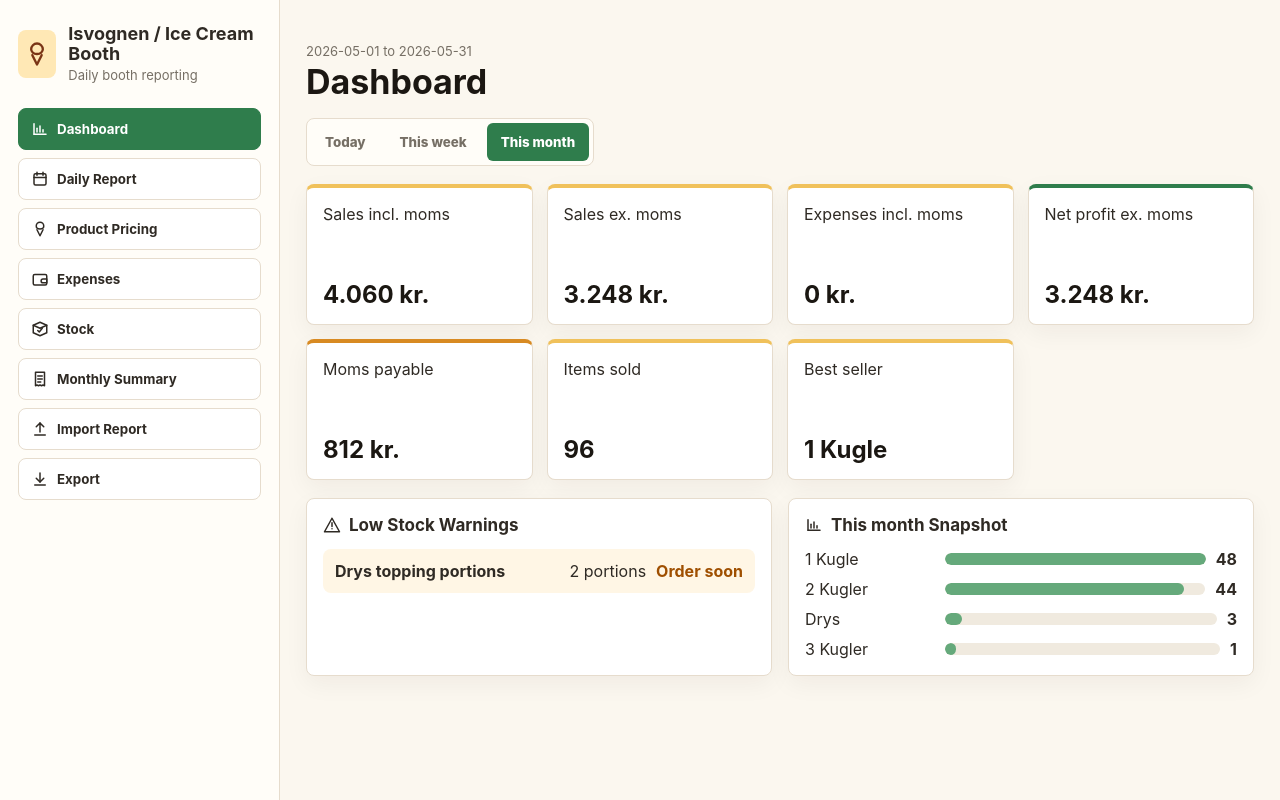
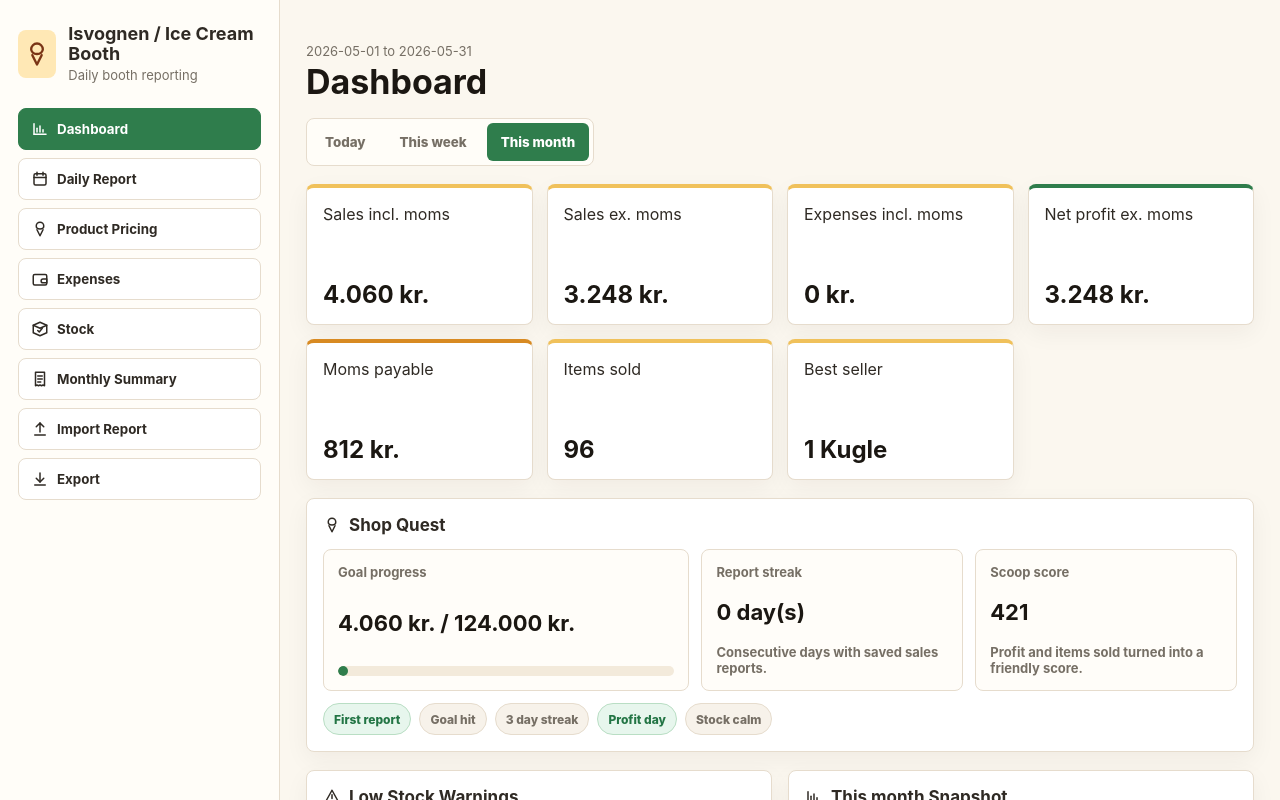
Before and after one commit to benjaminmarcojensen-hue/ice-cream-booth, a React (Vite) app: page / in a window 1280 px wide. Shown: the top 800 px of the page. Built offline with nearby package versions, Linux system fonts and the light colour scheme.

Commit message:
Add shop quest gamification

```diff
--- a/scripts/smoke-ui.ts
+++ b/scripts/smoke-ui.ts
@@ -6,11 +6,12 @@ const page = await browser.newPage({ viewport: { width: 1366, height: 900 } })
 
 await page.goto('http://127.0.0.1:5173/', { waitUntil: 'commit', timeout: 10000 })
 await page.getByRole('button', { name: 'Dashboard' }).waitFor({ timeout: 20000 })
+const text = async () => ((await page.textContent('body')) ?? '').replace(/\s+/g, ' ')
+assert((await text()).includes('Shop Quest'), 'Dashboard should show the gamified Shop Quest panel')
 await page.getByRole('button', { name: 'Daily Report' }).click()
 await page.locator('input[type="date"]').fill('2026-05-23')
 
 await page.getByText('Total revenue').waitFor()
-const text = async () => ((await page.textContent('body')) ?? '').replace(/\s+/g, ' ')
 assert((await text()).includes('4.060,00 kr.'), 'Seeded 23/05/2026 revenue should show 4.060,00 kr.')
 assert((await text()).includes('812,00 kr.'), 'Seeded 23/05/2026 sales VAT should show 812,00 kr.')
 
--- a/scripts/verify.ts
+++ b/scripts/verify.ts
@@ -1,5 +1,5 @@
 import assert from 'node:assert/strict'
-import { calculateDateRangeSummary, calculateReportTotals, calculateStock, getLowStockItems, getMonthRange, getWeekRange } from '../src/calculations.ts'
+import { calculateDateRangeSummary, calculateReportTotals, calculateStock, countDaysInclusive, getLowStockItems, getMonthRange, getReportStreak, getWeekRange } from '../src/calculations.ts'
 import { expenseTypes, seedData } from '../src/data.ts'
 import { dailyReportsRows, expensesRows, monthlySummaryRows, pricingRows, stockMovementRows, stockRows } from '../src/exporters.ts'
 import { parseDailyReportText } from '../src/parser.ts'
@@ -19,7 +19,10 @@ approx(exampleTotals.netProfit, 3248, '23/05/2026 net profit ex. moms should be
 
 assert.deepEqual(getMonthRange('2026-05-23'), { start: '2026-05-01', end: '2026-05-31' }, 'Month range should use local calendar dates')
 assert.deepEqual(getWeekRange('2026-05-23'), { start: '2026-05-18', end: '2026-05-24' }, 'Week range should run Monday to Sunday')
+assert.equal(countDaysInclusive('2026-05-18', '2026-05-24'), 7, 'Inclusive day count should support dashboard goals')
+assert.equal(getReportStreak(seedData.dailyReports, '2026-05-23'), 1, 'Report streak should count consecutive report days')
 assert.equal(calculateDateRangeSummary(seedData, '2026-05-18', '2026-05-24').totalRevenue, 4060, 'Date range dashboard summary should include the seed report')
+assert.equal(seedData.settings.dailyRevenueGoal, 4000, 'Seed settings should include a daily sales goal')
 assert(expenseTypes.includes('Cash register system'), 'Expense types should include cash register system')
 assert(seedData.recurringExpenses.some((expense) => expense.type === 'Cash register system'), 'Seed data should include a monthly cash register expense template')
 const expenseOnlySummary = calculateDateRangeSummary(
--- a/src/App.css
+++ b/src/App.css
@@ -160,6 +160,76 @@ button:disabled {
 
 .metric.warn {
   border-top-color: #d88a22;
+}
+
+.quest-grid {
+  display: grid;
+  grid-template-columns: 1.4fr 1fr 1fr;
+  gap: 12px;
+}
+
+.quest-card {
+  min-height: 112px;
+  padding: 14px;
+  border: 1px solid var(--line);
+  border-radius: 8px;
+  background: #fffdf9;
+  display: grid;
+  align-content: space-between;
+  gap: 8px;
+}
+
+.quest-card span,
+.quest-card small {
+  color: var(--muted);
+  font-size: 13px;
+  font-weight: 700;
+}
+
+.quest-card strong {
+  font-size: 22px;
+  color: var(--heading);
+}
+
+.quest-progress {
+  height: 10px;
+  overflow: hidden;
+  border-radius: 999px;
+  background: #f3eadb;
+}
+
+.quest-progress i {
+  display: block;
+  height: 100%;
+  max-width: 100%;
+  border-radius: inherit;
+  background: #2f7d4c;
+}
+
+.badge-row {
+  display: flex;
+  flex-wrap: wrap;
+  gap: 8px;
+  margin-top: 12px;
+}
+
+.achievement {
+  display: inline-flex;
+  min-height: 30px;
+  align-items: center;
+  padding: 0 10px;
+  border: 1px solid var(--line);
+  border-radius: 999px;
+  color: var(--muted);
+  background: #f7f2ea;
+  font-size: 12px;
+  font-weight: 800;
+}
+
+.achievement.unlocked {
+  color: #237545;
+  border-color: #b9dec4;
+  background: #e7f6ed;
 }
 
 .two-column,
@@ -621,6 +691,7 @@ td .subtle {
   .metrics-grid,
   .two-column,
   .chart-grid,
+  .quest-grid,
   .settings-grid,
   .cloud-settings,
   .flavor-grid,
--- a/src/App.tsx
+++ b/src/App.tsx
@@ -6,12 +6,14 @@ import {
   calculateMonthlySummary,
   calculateReportTotals,
   calculateStock,
+  countDaysInclusive,
   formatKr,
   formatNumber,
   getGufBucketPriceInclVat,
   getLowStockItems,
   getMonthRange,
   getProductCost,
+  getReportStreak,
   getWeekRange,
   monthKey,
   splitVat,
@@ -241,6 +243,8 @@ const recurringExpenseDate = (month: string, dayOfMonth: number) => {
   return `${month}-${day}`
 }
 
+const achievementUnlocked = (condition: boolean) => (condition ? 'unlocked' : 'locked')
+
 function App() {
   const [data, setData] = useState<AppData>(() => loadData())
   const [cloudConfig, setCloudConfig] = useState<CloudConfig>(() => loadCloudConfig())
@@ -334,11 +338,23 @@ function App() {
     () => calculateDateRangeSummary(data, dashboardRange.start, dashboardRange.end, dashboardRange.label),
     [dashboardRange.end, dashboardRange.label, dashboardRange.start, data],
   )
+  const lowStockItems = getLowStockItems(data)
+  const shopQuest = useMemo(() => {
+    const periodGoal = data.settings.dailyRevenueGoal * countDaysInclusive(dashboardRange.start, dashboardRange.end)
+    const goalProgress = periodGoal > 0 ? Math.min(1, dashboardSummary.totalRevenue / periodGoal) : 0
+    return {
+      periodGoal,
+      goalProgress,
+      reportStreak: getReportStreak(data.dailyReports),
+      scoopScore: Math.max(0, Math.round(dashboardSummary.netProfit / 10 + dashboardSummary.totalItems)),
+      completedReports: data.dailyReports.filter((report) => report.items.some((item) => item.quantity > 0)).length,
+      hasLowStock: lowStockItems.length > 0,
+    }
+  }, [dashboardRange.end, dashboardRange.start, dashboardSummary.netProfit, dashboardSummary.totalItems, dashboardSummary.totalRevenue, data.dailyReports, data.settings.dailyRevenueGoal, lowStockItems.length])
   const draftTotals = useMemo(
     () => calculateReportTotals(draftReport, data.products, draftExpenses, data.settings),
     [data.products, data.settings, draftExpenses, draftReport],
   )
-  const lowStockItems = getLowStockItems(data)
 
   const updateProduct = (productId: string, patch: Partial<Product>) => {
     setData((current) => ({
@@ -592,6 +608,37 @@ function App() {
               <Metric label="Items sold" value={formatNumber(dashboardSummary.totalItems, 0)} />
               <Metric label="Best seller" value={dashboardSummary.bestSellingProduct} />
             </div>
+
+            <Panel title="Shop Quest" icon={<IceCreamBowl size={18} />}>
+              <div className="quest-grid">
+                <div className="quest-card">
+                  <span>Goal progress</span>
+                  <strong>
+                    {formatKr(dashboardSummary.totalRevenue, 0)} / {formatKr(shopQuest.periodGoal, 0)}
+                  </strong>
+                  <div className="quest-progress" aria-label="Sales goal progress">
+                    <i style={{ width: `${Math.round(shopQuest.goalProgress * 100)}%` }} />
+                  </div>
+                </div>
+                <div className="quest-card">
+                  <span>Report streak</span>
+                  <strong>{formatNumber(shopQuest.reportStreak, 0)} day(s)</strong>
+                  <small>Consecutive days with saved sales reports.</small>
+                </div>
+                <div className="quest-card">
+                  <span>Scoop score</span>
+                  <strong>{formatNumber(shopQuest.scoopScore, 0)}</strong>
+                  <small>Profit and items sold turned into a friendly score.</small>
+                </div>
+              </div>
+              <div className="badge-row">
+                <span className={`achievement ${achievementUnlocked(shopQuest.completedReports > 0)}`}>First report</span>
+                <span className={`achievement ${achievementUnlocked(shopQuest.goalProgress >= 1)}`}>Goal hit</span>
+                <span className={`achievement ${achievementUnlocked(shopQuest.reportStreak >= 3)}`}>3 day streak</span>
+                <span className={`achievement ${achievementUnlocked(dashboardSummary.netProfit > 0)}`}>Profit day</span>
+                <span className={`achievement ${achievementUnlocked(!shopQuest.hasLowStock)}`}>Stock calm</span>
+              </div>
+            </Panel>
 
             <div className="two-column">
               <Panel title="Low Stock Warnings" icon={<AlertTriangle size={18} />}>
@@ -789,6 +836,16 @@ function App() {
                     onChange={(event) => updateSettings({ expensesIncludeVat: event.target.checked })}
                   />
                   Expenses include moms
+                </label>
+                <label>
+                  Daily sales goal
+                  <input
+                    type="number"
+                    min="0"
+                    step="50"
+                    value={data.settings.dailyRevenueGoal}
+                    onChange={(event) => updateSettings({ dailyRevenueGoal: numberValue(event.target.value) })}
+                  />
                 </label>
                 <label>
                   Guf bucket price ex. moms
--- a/src/calculations.ts
+++ b/src/calculations.ts
@@ -45,6 +45,13 @@ export const addDays = (date: string, days: number) => {
   return toInputDate(next)
 }
 
+export const countDaysInclusive = (start: string, end: string) => {
+  const startTime = parseInputDate(start).getTime()
+  const endTime = parseInputDate(end).getTime()
+  if (endTime < startTime) return 0
+  return Math.round((endTime - startTime) / 86_400_000) + 1
+}
+
 export const getWeekRange = (date: string) => {
   const current = parseInputDate(date)
   const dayIndex = (current.getDay() + 6) % 7
@@ -61,6 +68,19 @@ export const getMonthRange = (date: string) => {
 }
 
 export const isDateInRange = (date: string, start: string, end: string) => date >= start && date <= end
+
+export const getReportStreak = (reports: DailyReport[], upToDate = toInputDate()) => {
+  const reportDates = new Set(reports.filter((report) => report.items.some((item) => item.quantity > 0)).map((report) => report.date))
+  let streak = 0
+  let cursor = upToDate
+
+  while (reportDates.has(cursor)) {
+    streak += 1
+    cursor = addDays(cursor, -1)
+  }
+
+  return streak
+}
 
 export const getGufBucketPriceInclVat = (settings: Settings) =>
   settings.gufBucketPriceExVat * (1 + settings.vatRate / 100)
--- a/src/data.ts
+++ b/src/data.ts
@@ -181,6 +181,7 @@ export const seedData: AppData = {
     salesPricesIncludeVat: true,
     productCostsIncludeVat: true,
     expensesIncludeVat: true,
+    dailyRevenueGoal: 4000,
     gufBucketPriceExVat: 639.66,
     gufPortionsPerBucket: 100,
     businessName: 'Isvognen / Ice Cream Booth',
--- a/src/types.ts
+++ b/src/types.ts
@@ -94,6 +94,7 @@ export type Settings = {
   salesPricesIncludeVat: boolean
   productCostsIncludeVat: boolean
   expensesIncludeVat: boolean
+  dailyRevenueGoal: number
   gufBucketPriceExVat: number
   gufPortionsPerBucket: number
   businessName: string
```
Also changed, not shown: 1 other file (tests, documents, lock files or other folders).
